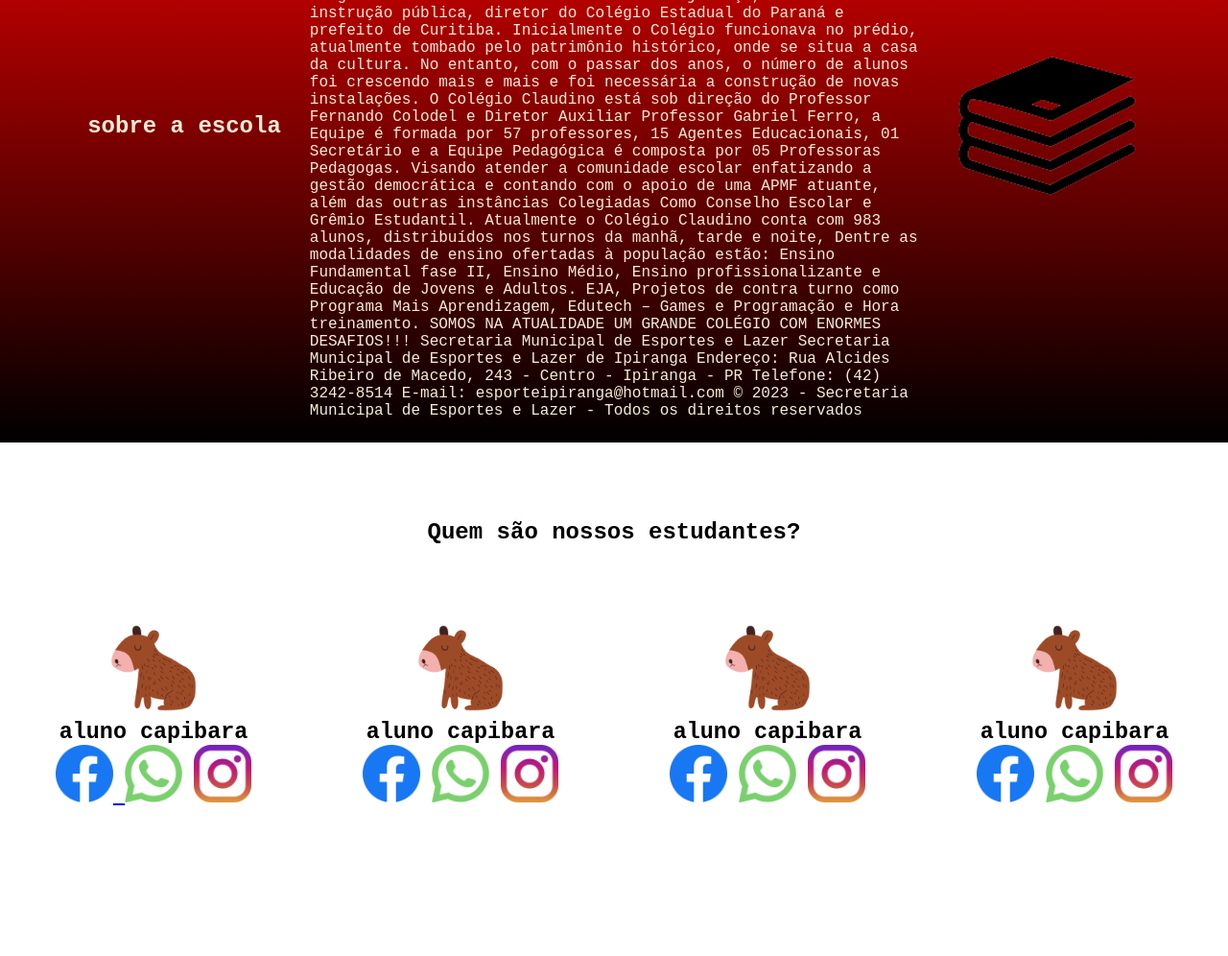
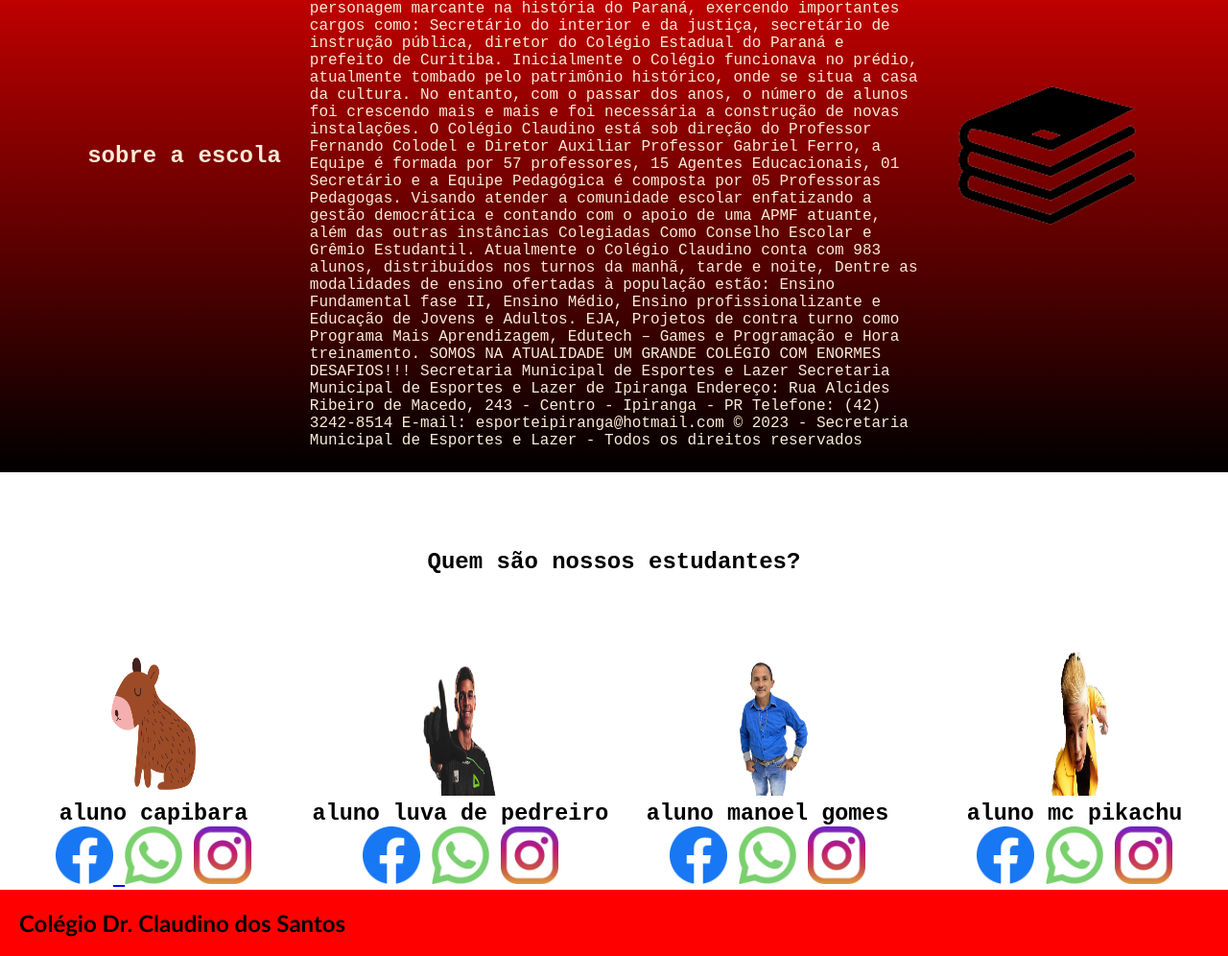
Before and after one commit to PauliN077/site-escola, a plain HTML site: page index.html in a window 1280 px wide. Shown: the part 472-1468 px from the top of the page at 96% size. Before the commit the page ends 1314 px from the top, so only its background shows below. Drawn offline with Linux system fonts and the light colour scheme.

Commit message:
Add files via upload

```diff
--- a/index.html
+++ b/index.html
@@ -59,8 +59,8 @@
 
 
     <div class="estudante-div">
-        <img class="aluno-um" src="./img/capivara.png">
-        <h3>aluno capibara</h3>
+        <img class="aluno-um" src="./img/luva.png">
+        <h3>aluno luva de pedreiro</h3>
 
         <a href="https://campo-minado.com/" target="_blank" rel="noopener noreferrer"><img class="estudante-icone" src="./img/facebook.png"></a>
        <a href="https://campo-minado.com/" target="_blank" rel="noopener noreferrer"> <img class="estudante-icone" src="./img/whatsapp.png"></a>
@@ -69,8 +69,8 @@
 
 
  <div class="estudante-div">
-    <img class="aluno-um" src="./img/capivara.png">
-    <h3>aluno capibara</h3>
+    <img class="aluno-um" src="./img/manoel.png">
+    <h3>aluno manoel gomes</h3>
 
     <a href="https://campo-minado.com/" target="_blank" rel="noopener noreferrer"><img class="estudante-icone" src="./img/facebook.png"></a>
     <a href="https://campo-minado.com/" target="_blank" rel="noopener noreferrer"><img class="estudante-icone" src="./img/whatsapp.png"></a>
@@ -79,8 +79,8 @@
 
 
         <div class="estudante-div">
-            <img class="aluno-um" src="./img/capivara.png">
-            <h3>aluno capibara</h3>
+            <img class="aluno-um" src="./img/mc.png">
+            <h3>aluno mc pikachu</h3>
 
            <a href="https://campo-minado.com/" target="_blank" rel="noopener noreferrer"> <img class="estudante-icone" src="./img/facebook.png"></a>
            <a href="https://campo-minado.com/" target="_blank" rel="noopener noreferrer"><img class="estudante-icone" src="./img/whatsapp.png"></a>
@@ -89,4 +89,11 @@
 
     </div>
     </section>
+
+
+    <footer>
+        <h2 class="rodape">Colégio Dr. Claudino dos Santos</h2>
+
+
+    </footer>
 </html>
--- a/style.css
+++ b/style.css
@@ -47,6 +47,7 @@ padding: 24px 0;}
 
 .aluno-um{
     width: 30%;
+ height: 150px;
 }
 
 .estudante-icone
@@ -66,3 +67,12 @@ padding: 24px 0;}
     display: grid;
     grid-template-columns: 25% 25% 25% 25%;
 }
+
+footer{
+background-color: red;
+color: black;
+font-size: medium;
+font-family: 'Trebuchet MS', 'Lucida Sans Unicode', 'Lucida Grande', 'Lucida Sans', Arial, sans-serif;
+padding: 20px;
+
+}
```
Also changed, not shown: img/logo.png, img/luva.png (added), img/manoel.png (added), img/mc.png (added).
